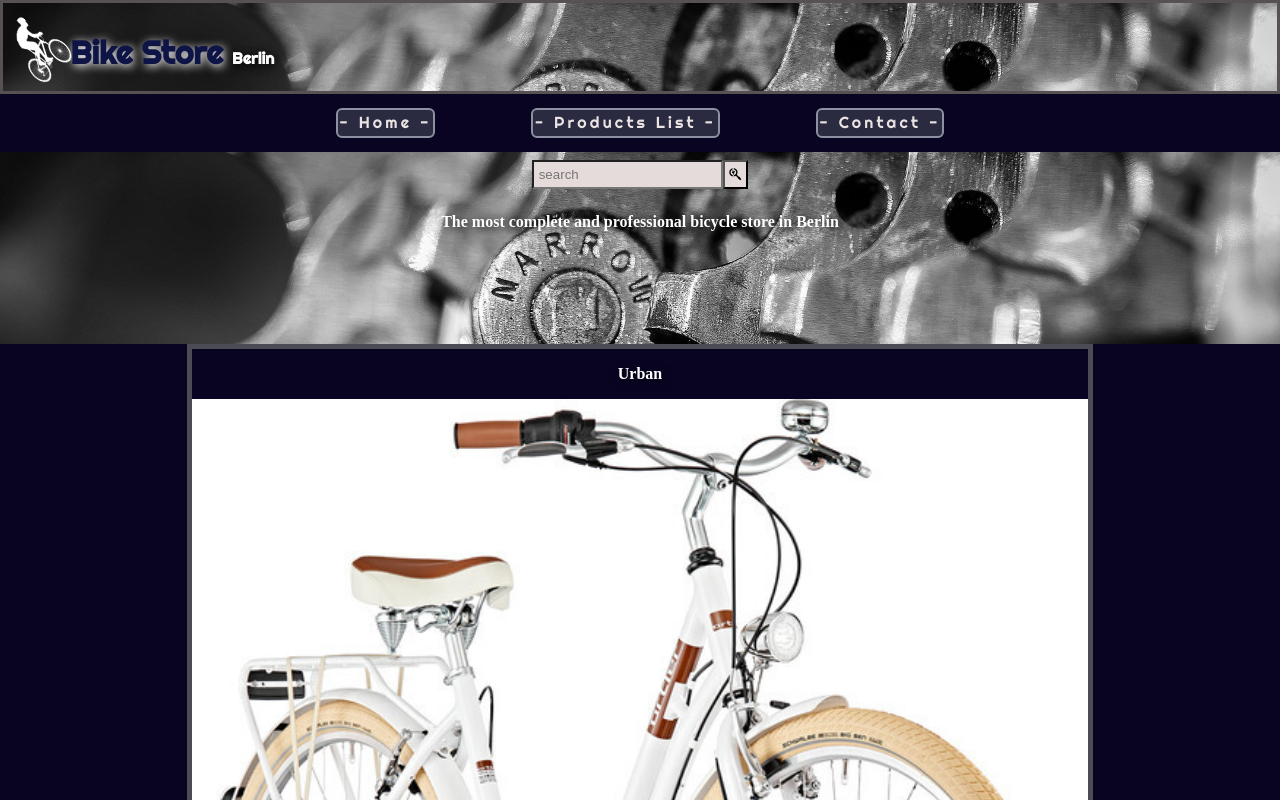
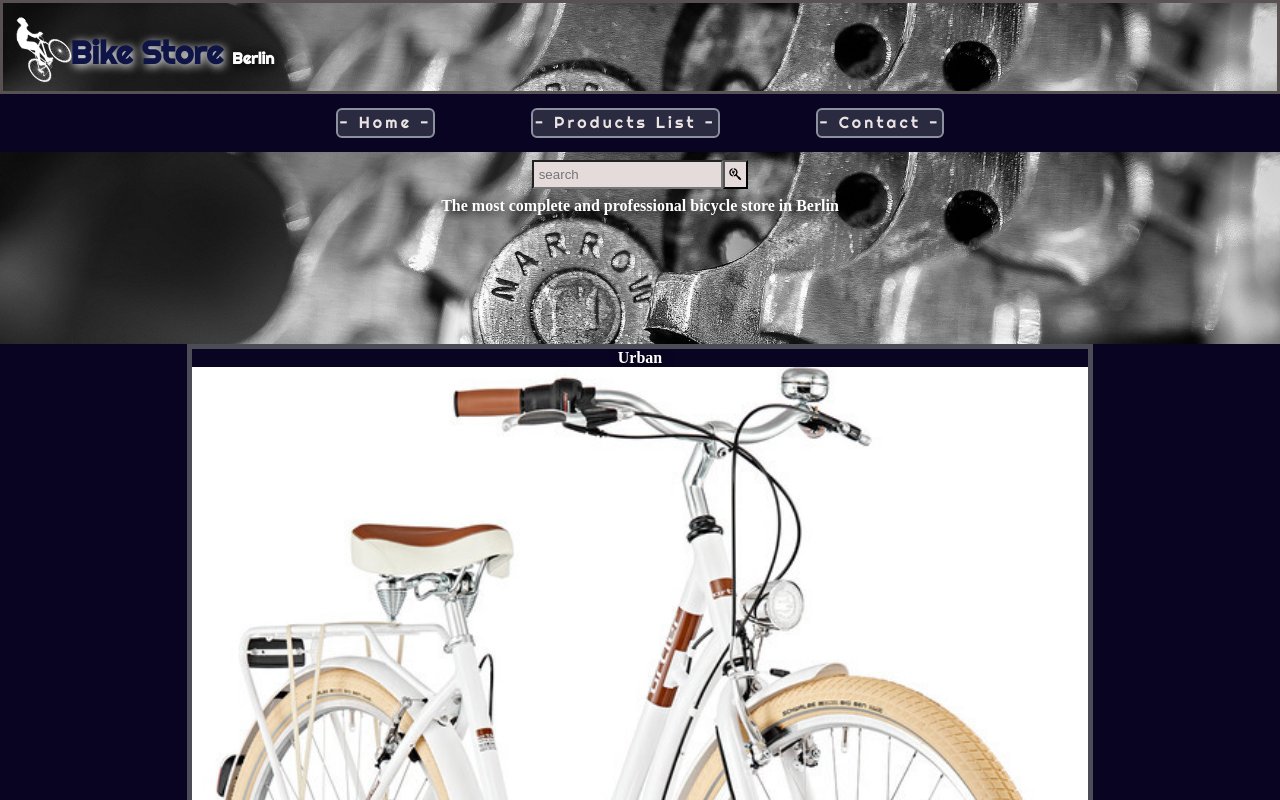
Before and after one commit to JuanSessions/BikeStoreApp, a React (Create React App) app: page / in a window 1280 px wide. Shown: the top 800 px of the page. Built offline with nearby package versions, Linux system fonts and the light colour scheme.

Commit message:
movile  design

```diff
--- a/src/style/App.scss
+++ b/src/style/App.scss
@@ -19,6 +19,7 @@ h1 {
 }
 
 h3 {
+    margin: 0 2rem;
     font-size: 1rem;
     color: white;
     text-shadow: black 0.1rem 0.1rem 0.6rem;
```
